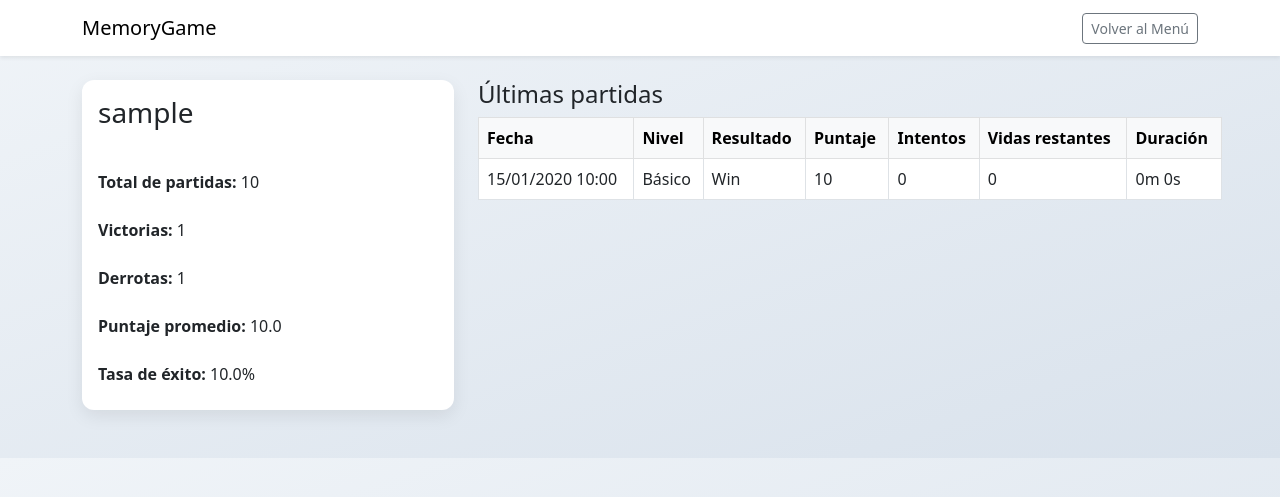
After one commit to dartgorsky/memorygame_project, a Django app: page /perfil/ in a window 1280 px wide. The commit adds this page. Shown: the top 497 px of the page. Run offline with Django 5.2, Linux system fonts and the light colour scheme; a user stored in the database is signed in; tables that the repository leaves empty hold one stand-in row (values such as "Sample post").

Commit message:
actualizacion

```diff
--- a/app_memorygame/static/app_memorygame/css/estilos.css
+++ b/app_memorygame/static/app_memorygame/css/estilos.css
@@ -1,4 +1,4 @@
-:root {
+root {
   --card-w: 100px;
   --card-h: 100px;
   --card-radius: 10px;
@@ -9,10 +9,9 @@
 /* Fondo suave y legible */
 body {
   background: linear-gradient(to bottom right, #f0f4f8, #d9e2ec);
-  font-family: Arial, sans-serif;
 }
 
-/* Tarjetas de formularios (login, registro, etc.) */
+/* Tarjetas de formularios (login, registro, etc.)  */
 .card {
   border-radius: 15px;
   border: none;
@@ -20,7 +19,7 @@ body {
   background-color: #ffffff;
 }
 
-/* Botón principal */
+/* Botón principal  */
 .btn-primary {
   background-color: #0d6efd;
   border: none;
@@ -31,7 +30,7 @@ body {
   background-color: #0b5ed7;
 }
 
-/* Texto de error */
+/* Texto de error  */
 .alert-danger {
   font-size: 0.9rem;
   padding: 8px;
@@ -51,56 +50,60 @@ body {
   margin-top: 20px;
 }
 
-/* ---- Estilo de las cartas ---- */
+/* Ajustes puntuales para el perfil */
+.stat-card {
+  border-radius: 12px;
+  padding: 1rem;
+  background: #fff;
+  box-shadow: 0 6px 18px rgba(0, 0, 0, 0.08);
+}
+.small-label {
+  font-size: 0.8rem;
+  color: #666;
+}
+.table-wrapper {
+  overflow-x: auto;
+}
+
+/* ---- Estilo de las cartas ----  */
 
 .memory-card {
-  width: var(--card-w);
-  height: var(--card-h);
+  width: 100px; /* o el tamaño que uses */
+  height: 100px;
   position: relative;
   transform-style: preserve-3d;
-  transition: transform 0.6s ease;
-  border-radius: var(--card-radius);
+  transition: transform 0.6s;
+  border-radius: 10px;
   cursor: pointer;
+  margin: auto;
 }
 
-/* Hover con sombra */
 .memory-card:hover {
   transform: scale(1.05);
   box-shadow: 0 8px 12px rgba(0, 0, 0, 0.2);
 }
 
-
-/* Ambas caras de la carta */
 .memory-card .front-face,
 .memory-card .back-face {
+  position: absolute;
   width: 100%;
   height: 100%;
-  border-radius: var(--card-radius);
-  position: absolute;
+  border-radius: 10px;
   backface-visibility: hidden;
 }
 
-/* Cara frontal (imagen) */
 .memory-card .front-face {
-  transform: rotateY(0deg);
+  transform: rotateY(180deg);
   z-index: 2;
-  background-color: #fff;
+  background-color: #fff; /* o el que uses */
 }
 
-
-/* Cara trasera (color azul por defecto) */
 .memory-card .back-face {
-  transform: rotateY(180deg);
-  background-color: var(--card-blue);
+  transform: rotateY(0deg);
+  background-color: #0d6efd; /* o tu color */
   z-index: 1;
 }
 
-/* Cuando se voltea la carta al hacer match o clic */
 .memory-card.is-flipped {
   transform: rotateY(180deg);
 }
-
-/* Mostrar todas las cartas al inicio */
-.memory-card.volteada {
-  transform: rotateY(180deg);
-}
--- a/app_memorygame/templates/app_memorygame/login.html
+++ b/app_memorygame/templates/app_memorygame/login.html
@@ -12,7 +12,7 @@
     <link href="https://cdn.jsdelivr.net/npm/bootstrap@5.3.0/dist/css/bootstrap.min.css" rel="stylesheet">
 
     <!-- Enlace al archivo CSS personalizado -->
-    <link rel="stylesheet" href="{% static 'app_memorygame/css/style.css' %}">
+    <link rel="stylesheet" href="{% static 'app_memorygame/css/estilos.css' %}">
 </head>
 
 <body class="bg-light d-flex align-items-center justify-content-center vh-100">
--- /dev/null
+++ b/app_memorygame/templates/app_memorygame/perfil.html
@@ -0,0 +1,90 @@
+{% load static %}
+<!DOCTYPE html>
+<html lang="es">
+
+<head>
+  <meta charset="UTF-8" />
+  <title>Perfil - MemoryGame</title>
+  <meta name="viewport" content="width=device-width, initial-scale=1" />
+  <!-- Bootstrap CSS -->
+  <link href="https://cdn.jsdelivr.net/npm/bootstrap@5.3.0/dist/css/bootstrap.min.css" rel="stylesheet" />
+  <!-- Tu CSS personalizado -->
+  <link rel="stylesheet" href="{% static 'app_memorygame/css/estilos.css' %}" />
+</head>
+
+<body class="bg-light">
+
+  <nav class="navbar navbar-expand-lg navbar-light bg-white shadow-sm mb-4">
+    <div class="container">
+      <a class="navbar-brand" href="{% url 'menu' %}">MemoryGame</a>
+      <div class="d-flex gap-2">
+        <a href="{% url 'menu' %}" class="btn btn-outline-secondary btn-sm">Volver al Menú</a>
+      </div>
+    </div>
+  </nav>
+
+  <main class="container mb-5">
+    <div class="d-flex flex-column flex-md-row gap-4">
+      <!-- Estadísticas generales -->
+      <div class="col-md-4 stat-card">
+        <h3 class="mb-3">{{ request.user.username }}</h3><br>
+        {% if stats %}
+        <div class="mb-2">
+          <div><span class="fw-bold">Total de partidas:</span> {{ stats.total_games }} <br> <br></div>
+          <div><span class="fw-bold">Victorias:</span> {{ stats.wins }} <br> <br> </div>
+          <div><span class="fw-bold">Derrotas:</span> {{ stats.losses }}<br> <br> </div>
+          <div><span class="fw-bold">Puntaje promedio:</span> {{ stats.average_score|floatformat:1 }}<br> <br></div>
+          {% if tasa_exito is not None %}
+          <div><span class="fw-bold">Tasa de éxito:</span> {{ tasa_exito }}%</div>
+          {% endif %}
+        </div>
+        {% else %}
+        <p>No hay estadísticas aún. Juega algunas partidas para que aparezcan aquí.</p>
+        {% endif %}
+      </div>
+
+      <!-- Últimas partidas -->
+      <div class="col-md-8">
+        <div class="d-flex justify-content-between align-items-center mb-2">
+          <h4 class="mb-0">Últimas partidas</h4>
+        </div>
+        <div class="table-wrapper">
+          <table class="table table-bordered bg-white">
+            <thead class="table-light">
+              <tr>
+                <th>Fecha</th>
+                <th>Nivel</th>
+                <th>Resultado</th>
+                <th>Puntaje</th>
+                <th>Intentos</th>
+                <th>Vidas restantes</th>
+                <th>Duración</th>
+              </tr>
+            </thead>
+            <tbody>
+              {% for juego in ultimas_partidas %}
+              <tr>
+                <td>{{ juego.start_time|date:"d/m/Y H:i" }}</td>
+                <td>{{ juego.get_level_display }}</td>
+                <td>{{ juego.get_status_display }}</td>
+                <td>{{ juego.score }}</td>
+                <td>{{ juego.attempts }}</td>
+                <td>{{ juego.vidas_restantes }}</td>
+                <td>{{ juego.duracion_formateada }}</td>
+              </tr>
+              {% empty %}
+              <tr>
+                <td colspan="7" class="text-center">No hay partidas recientes.</td>
+              </tr>
+              {% endfor %}
+            </tbody>
+          </table>
+        </div>
+      </div>
+    </div>
+
+  <!-- Bootstrap JS -->
+  <script src="https://cdn.jsdelivr.net/npm/bootstrap@5.3.0/dist/js/bootstrap.bundle.min.js"></script>
+
+</body>
+</html>
--- a/app_memorygame/templates/app_memorygame/registro.html
+++ b/app_memorygame/templates/app_memorygame/registro.html
@@ -7,7 +7,7 @@
   <!-- Bootstrap CSS -->
   <link href="https://cdn.jsdelivr.net/npm/bootstrap@5.3.0/dist/css/bootstrap.min.css" rel="stylesheet">
   <!-- Nuestro CSS personalizado -->
-  <link rel="stylesheet" href="{% static 'app_memorygame/css/style.css' %}">
+  <link rel="stylesheet" href="{% static 'app_memorygame/css/estilos.css' %}">
 </head>
 <body>
 
--- a/app_memorygame/urls.py
+++ b/app_memorygame/urls.py
@@ -7,5 +7,7 @@ urlpatterns = [
     path('logout/', views.logout_view, name='logout'),
     path('menu/', views.menu_view, name='menu'),
     path('seleccionar-nivel/', views.seleccionar_nivel_view, name='seleccionar_nivel'),
+    path('perfil/', views.perfil_usuario_view, name='perfil'),
     path('tablero/<int:juego_id>/', views.tablero_view, name='tablero'),
+    path('ranking/', views.ranking_view, name='ranking'),
 ]
--- a/app_memorygame/views.py
+++ b/app_memorygame/views.py
@@ -1,13 +1,15 @@
-from django.shortcuts import render, redirect
+from django.shortcuts import render, redirect, get_object_or_404
 from django.http import HttpResponse
 from django.contrib.auth import login, authenticate, logout
 from django.contrib.auth.decorators import login_required
 from .forms import RegistroForm, LoginForm
 from .logica import iniciar_partida
-from .models import Game
+from .models import Game, Card
 from django.utils.timezone import now
-from .logica import obtener_configuracion
+from .logica import registrar_intento, obtener_configuracion, actualizar_estadisticas
 import random
+from django.db.models import F, ExpressionWrapper, DurationField
+from django.db.models.functions import Coalesce, Now
 
 # Vista de registro de usuario
 def registro_view(request):
@@ -54,23 +56,60 @@ def seleccionar_nivel_view(request):
 
 @login_required
 def tablero_view(request, juego_id):
-    try:
-        juego = Game.objects.get(id=juego_id, user=request.user)
-    except Game.DoesNotExist:
-        return HttpResponse("Juego no encontrado.", status=404)
+    juego = get_object_or_404(Game, id=juego_id, user=request.user)
 
-    cantidad_pares, vidas = obtener_configuracion(juego.level)
-    vidas_restantes = max(vidas - juego.attempts, 0)
+    if request.method == 'POST':
+        status = request.POST.get('status')  # 'W' o 'L'
+        attempts = request.POST.get('attempts')
+        score = request.POST.get('score')
+
+        # Validar y convertir los datos recibidos
+        try:
+            attempts = int(attempts)
+            score = int(score)
+        except (TypeError, ValueError):
+            attempts = juego.attempts
+            score = juego.score
+
+        juego.status = status if status in ['W', 'L', 'P'] else juego.status
+        juego.attempts = attempts
+        juego.score = score
+        juego.end_time = now()
+        juego.save()
+
+        # Actualizar estadísticas si la partida terminó (W o L)
+        if status in ['W', 'L']:
+            gano = (status == 'W')
+            actualizar_estadisticas(request.user, gano, score)
+
+        # Preparar datos para renderizar la plantilla con resultado
+        cantidad_pares, max_vidas = obtener_configuracion(juego.level)
+        vidas_restantes = max(max_vidas - juego.attempts, 0)
+
+        cartas_unicas = list(juego.cards.all())
+        cartas_para_mostrar = cartas_unicas * 2
+        random.shuffle(cartas_para_mostrar)
+
+        tiempos_por_nivel = {'B': 120, 'M': 240, 'A': 300}
+        tiempo_total = tiempos_por_nivel.get(juego.level, 120)
+
+        return render(request, 'app_memorygame/tablero.html', {
+            'juego': juego,
+            'vidas_restantes': vidas_restantes,
+            'cartas': cartas_para_mostrar,
+            'tiempo_total': tiempo_total,
+            'resultado': status,  # Para mostrar modal en JS
+        })
+
+    # GET: Mostrar el tablero para jugar
+    cantidad_pares, max_vidas = obtener_configuracion(juego.level)
+    vidas_restantes = max(max_vidas - juego.attempts, 0)
 
     cartas_unicas = list(juego.cards.all())
     cartas_para_mostrar = cartas_unicas * 2
     random.shuffle(cartas_para_mostrar)
 
-    tiempos_por_nivel = {
-        'B': 120,  # 2 minutos
-        'M': 240,  # 4 minutos
-        'A': 300,  # 5 minutos
-    }
+    tiempos_por_nivel = {'B': 120, 'M': 240, 'A': 300}
     tiempo_total = tiempos_por_nivel.get(juego.level, 120)
 
     return render(request, 'app_memorygame/tablero.html', {
@@ -78,4 +117,68 @@ def tablero_view(request, juego_id):
         'vidas_restantes': vidas_restantes,
         'cartas': cartas_para_mostrar,
         'tiempo_total': tiempo_total,
+        'resultado': '',  # No hay resultado aún
     })
+
+@login_required
+def perfil_usuario_view(request):
+    user = request.user
+    stats = getattr(user, 'statistics', None)
+    ultimas_partidas = user.games.order_by('-start_time')[:10]
+
+    # Formatear duración y vidas restantes por partida
+    for juego in ultimas_partidas:
+        total_segundos = int(juego.duration)
+        minutos = total_segundos // 60
+        segundos = total_segundos % 60
+        juego.duracion_formateada = f"{minutos}m {segundos}s"
+        juego.vidas_restantes = max(juego.max_attempts - juego.attempts, 0)
+
+    # Calcular tasa de éxito solo si hay partidas
+    tasa_exito = None
+    if stats and stats.total_games > 0:
+        tasa_exito = round((stats.wins / stats.total_games) * 100, 1)
+
+    contexto = {
+        'stats': stats,
+        'ultimas_partidas': ultimas_partidas,
+        'tasa_exito': tasa_exito,  # Enviamos la tasa ya calculada
+    }
+    return render(request, 'app_memorygame/perfil.html', contexto)
+
+@login_required
+def ranking_view(request):
+    niveles = {
+        'B': 'Básico',
+        'M': 'Medio',
+        'A': 'Avanzado',
+    }
+
+    ranking = {}
+    for nivel_codigo, nivel_nombre in niveles.items():
+        partidas_qs = (
+            Game.objects
+            .filter(status='W', level=nivel_codigo)
+            .annotate(
+                duracion_tiempo=ExpressionWrapper(
+                    Coalesce('end_time', Now()) - F('start_time'),
+                    output_field=DurationField()
+                )
+            )
+            .order_by('-score', 'duracion_tiempo')[:10]
+        )
+
+        partidas = []
+        for juego in partidas_qs:
+            # duración en segundos para mostrar
+            duracion_segundos = int(juego.duracion_tiempo.total_seconds()) if getattr(juego, 'duracion_tiempo', None) else 0
+            juego.duracion_segundos = duracion_segundos
+            # vidas restantes calculadas aquí
+            juego.vidas_restantes = max(juego.max_attempts - juego.attempts, 0)
+            partidas.append(juego)
+
+        ranking[nivel_nombre] = partidas
+
+    return render(request, 'app_memorygame/ranking.html', {
+        'ranking': ranking,
+    })
```
Also changed, not shown: app_memorygame/logica.py (+28 -8 lines), app_memorygame/static/app_memorygame/js/juego.js (+44 -63 lines), app_memorygame/templates/app_memorygame/menu.html (+13 -8 lines), app_memorygame/templates/app_memorygame/ranking.html (added, +58 -0 lines), app_memorygame/templates/app_memorygame/tablero.html (+26 -16 lines).
